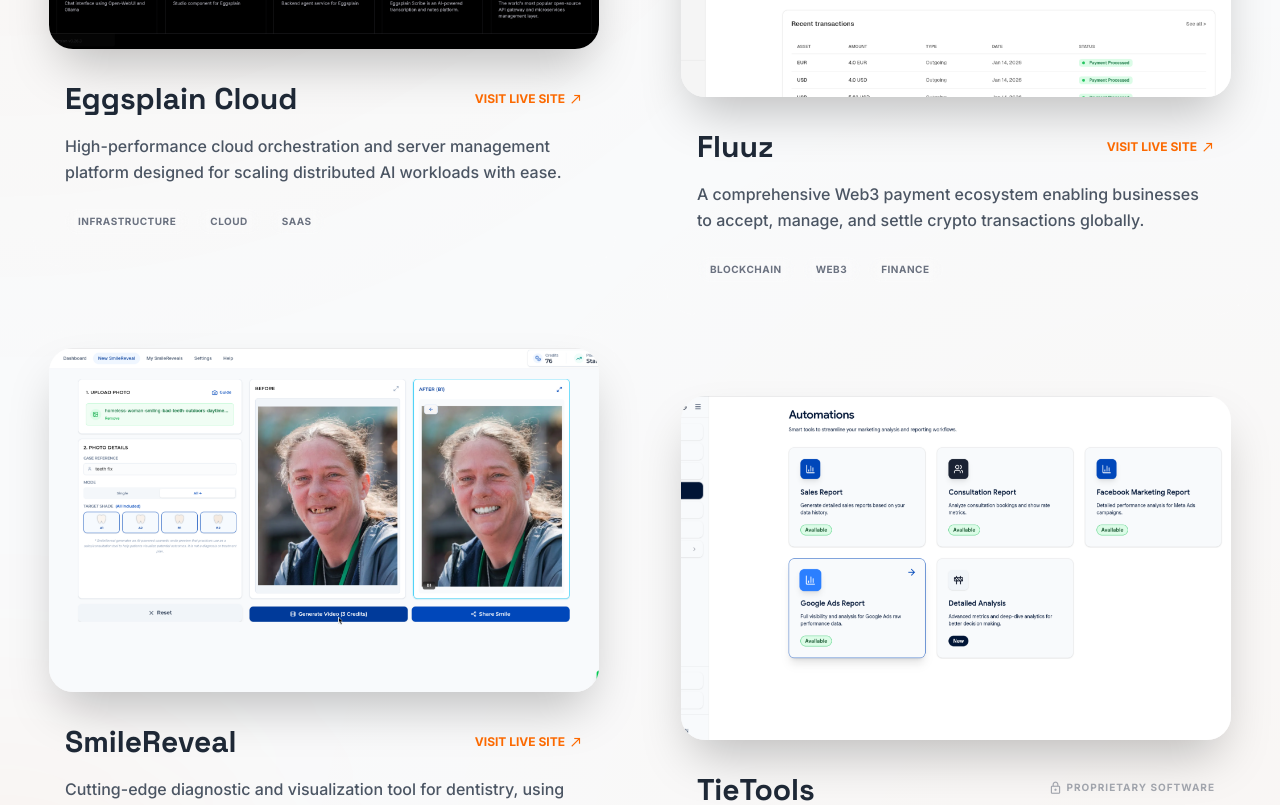
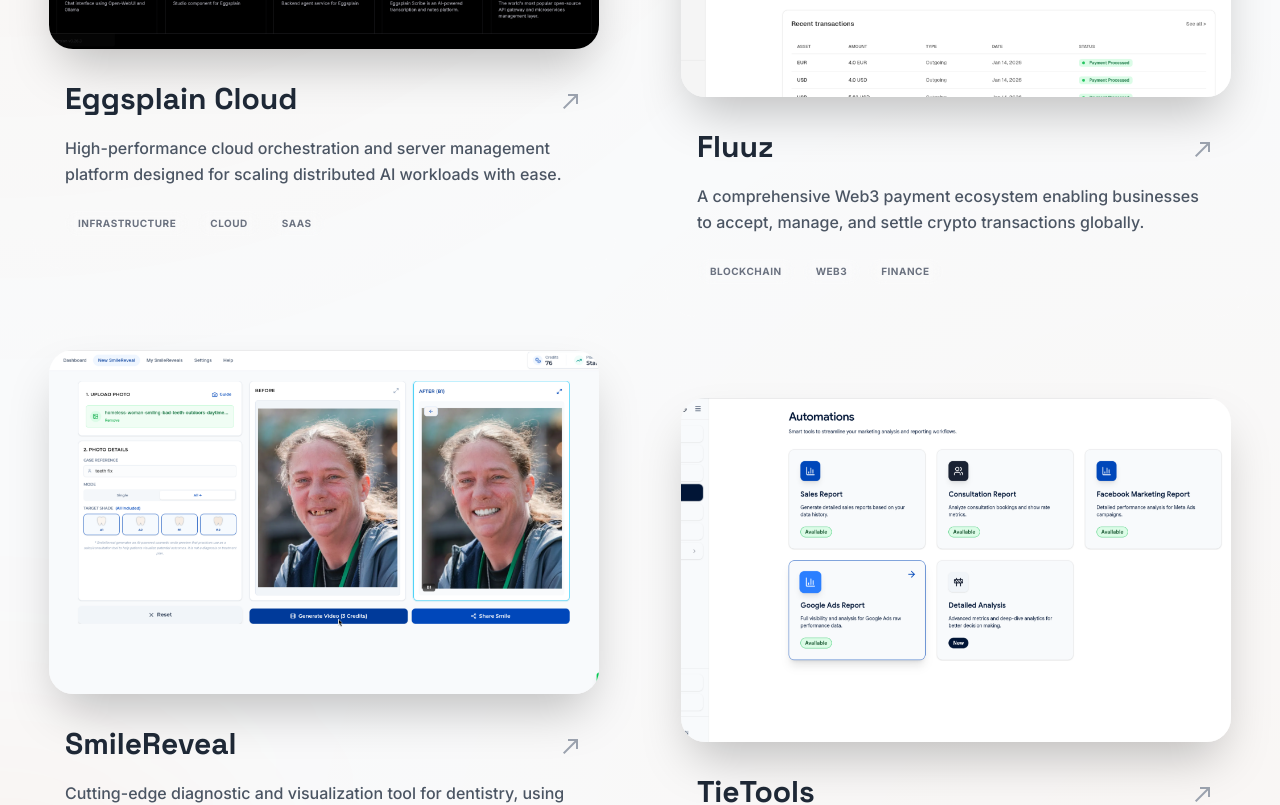
Before and after one commit to Mubashir-19/makeship, a React (Create React App) app: page / in a window 1280 px wide. Shown: the part 1420-2225 px from the top of the page. Built offline with nearby package versions, Linux system fonts and the light colour scheme; a web font is replaced by a local one.

Commit message:
portfolio updates

```diff
--- a/src/components/Projects.js
+++ b/src/components/Projects.js
@@ -39,7 +39,6 @@
     thumbnail: egg1,
     images: [egg1, egg2, egg3, egg4, egg5],
     tags: ["Infrastructure", "Cloud", "SaaS"],
-    liveUrl: "https://nest.eggsplain.com",
   },
   {
     id: 2,
@@ -49,7 +48,6 @@
     thumbnail: fluuz1,
     images: [fluuz1, fluuz2, fluuz3, fluuz4],
     tags: ["Blockchain", "Web3", "Finance"],
-    liveUrl: "https://bank.fluuz.com",
   },
   {
     id: 3,
@@ -59,7 +57,6 @@
     thumbnail: smile1,
     images: [smile1, smile2, smile3, smile4, smile5, smile6, smile7, smile8],
     tags: ["Healthcare", "AI", "Mobile"],
-    liveUrl: "https://app.smilereveal.io",
   },
   {
     id: 4,
@@ -69,7 +66,6 @@
     thumbnail: tie2,
     images: [tie2, tie1, tie3],
     tags: ["Productivity", "Utility", "DevTools"],
-    liveUrl: null, // Proprietary
   },
 ];
 
@@ -144,23 +140,9 @@
                     {project.title}
                   </h3>
                   <div className="pt-2">
-                    {project.liveUrl ? (
-                      <a
-                        href={project.liveUrl}
-                        target="_blank"
-                        rel="noopener noreferrer"
-                        className="text-xs font-bold text-primary flex items-center gap-1 group-hover:gap-2 transition-all hover:text-orange-600"
-                        onClick={(e) => e.stopPropagation()}
-                      >
-                        VISIT LIVE SITE
-                        <span className="material-icons-outlined text-sm">north_east</span>
-                      </a>
-                    ) : (
-                      <span className="text-[10px] font-bold text-gray-500 flex items-center gap-1 uppercase tracking-widest opacity-60">
-                        <span className="material-icons-outlined text-[14px]">lock</span>
-                        Proprietary Software
-                      </span>
-                    )}
+                    <span className="material-icons-outlined text-gray-400 group-hover:translate-x-1 group-hover:-translate-y-1 transition-transform">
+                      north_east
+                    </span>
                   </div>
                 </div>
                 <p className="text-gray-600 dark:text-gray-400 leading-relaxed font-medium">
```
